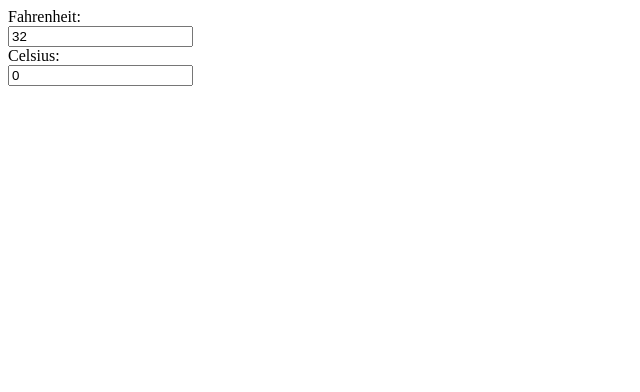
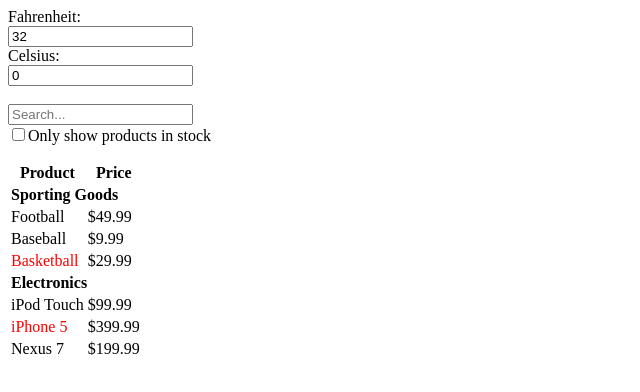
Before and after one commit to stud2009E/start, a React app: page / in a window 1280 px wide. Shown: the top 392 px of the page, without its empty margins (0-640 px from the left). Built offline with nearby package versions, Linux system fonts and the light colour scheme.

Commit message:
[FEATURE] search table example

```diff
--- a/src/App.jsx
+++ b/src/App.jsx
@@ -1,5 +1,30 @@
 import ReactDom from "react-dom";
 import React from "react";
-import TemperatureCalculator from "./TemperatureCalculator.jsx";
+import TemperatureCalculator from "./temperature/TemperatureCalculator.jsx";
+import SearchTable from "./table/SearchTable.jsx";
 
-ReactDom.render(<TemperatureCalculator/>, document.getElementById("root"));
+const App = props => {
+    return (
+      <div>
+          {props.children}
+      </div>
+    );
+}
+
+const goods = [
+    {category: "Sporting Goods", price: "$49.99", stocked: true, name: "Football"},
+    {category: "Sporting Goods", price: "$9.99", stocked: true, name: "Baseball"},
+    {category: "Sporting Goods", price: "$29.99", stocked: false, name: "Basketball"},
+    {category: "Electronics", price: "$99.99", stocked: true, name: "iPod Touch"},
+    {category: "Electronics", price: "$399.99", stocked: false, name: "iPhone 5"},
+    {category: "Electronics", price: "$199.99", stocked: true, name: "Nexus 7"}
+];
+
+const app =
+    <App>
+        <TemperatureCalculator/>
+        <br/>
+        <SearchTable items={goods}/>
+    </App>;
+
+ReactDom.render(app, document.getElementById("root"));
--- /dev/null
+++ b/src/table/GroupRow.jsx
@@ -0,0 +1,16 @@
+import React from "react";
+
+export default ({category}) => {
+
+    const style = {
+        fontWeight: "bold"
+    }
+
+    return (
+      <tr>
+          <td colSpan={2} style={style}>
+              {category}
+          </td>
+      </tr>
+    );
+}
--- /dev/null
+++ b/src/table/Row.jsx
@@ -0,0 +1,17 @@
+import React from "react";
+
+function Row({name, price, stocked}){
+
+    const style = {
+        color: stocked ? "black" : "red"
+    }
+
+    return (
+      <tr>
+          <td style={style}>{name}</td>
+          <td>{price}</td>
+      </tr>
+    );
+}
+
+export default Row;
--- /dev/null
+++ b/src/table/SearchBar.jsx
@@ -0,0 +1,38 @@
+import React from "react";
+
+class SearchBar extends React.Component{
+    constructor(props) {
+        super(props);
+
+        this.onChange = this.onChange.bind(this);
+        this.onCheckboxChange = this.onCheckboxChange.bind(this);
+    }
+
+    onChange(ev){
+        this.props.search({
+            [ev.target.name]: ev.target.value
+        });
+    }
+
+    onCheckboxChange(ev){
+        this.props.search({
+            [ev.target.name]: ev.target.checked
+        });
+    }
+
+    render() {
+        return (
+            <form>
+                <input name="search" autoComplete="off" onChange={this.onChange} placeholder="Search..."/>
+                <div>
+                    <label>
+                        <input type="checkbox" name="stocked" onChange={this.onCheckboxChange}/>
+                        Only show products in stock
+                    </label>
+                </div>
+            </form>
+        );
+    }
+}
+
+export default SearchBar;
--- /dev/null
+++ b/src/table/SearchTable.jsx
@@ -0,0 +1,61 @@
+import React from "react";
+import SearchBar from "./SearchBar.jsx";
+import TableHeader from "./TableHeader.jsx";
+import Row from "./Row.jsx";
+import GroupRow from "./GroupRow.jsx";
+
+class SearchTable extends React.Component{
+    constructor(props) {
+        super(props);
+
+        this.state = {
+            search: "",
+            stocked: false
+        };
+
+        this.search = this.search.bind(this);
+    }
+
+    search(search){
+        this.setState(search);
+    }
+
+    render() {
+        const {search, stocked} = this.state;
+
+        const rows = (this.props.items || [])
+            .filter(item => {
+                if(!stocked){
+                    return true;
+                }
+                return item.stocked === stocked;
+            })
+            .filter(item => item.name.toLowerCase().includes(search));
+
+        const rowsWithGroup = [];
+        let currentCategory = "";
+        rows.forEach(row => {
+            if(currentCategory !== row.category){
+                currentCategory = row.category;
+                rowsWithGroup.push(<GroupRow key={row.category}{...row}/>);
+            }
+            rowsWithGroup.push(<Row key={row.category+row.name} {...row}/>);
+        });
+
+        return (
+            <div>
+                <SearchBar search={this.search}/>
+                <table>
+                    <thead>
+                        <TableHeader/>
+                    </thead>
+                    <tbody>
+                        {rowsWithGroup}
+                    </tbody>
+                </table>
+            </div>
+        );
+    }
+}
+
+export default SearchTable;
--- /dev/null
+++ b/src/table/TableHeader.jsx
@@ -0,0 +1,10 @@
+import React from "react";
+
+export default () => {
+    return(
+        <tr>
+            <th>Product</th>
+            <th>Price</th>
+        </tr>
+    );
+};
```
Also changed, not shown: src/Test.jsx (deleted, +0 -7 lines), src/temperature/Temperature.jsx (renamed from src/Temperature.jsx), src/temperature/TemperatureCalculator.jsx (renamed from src/TemperatureCalculator.jsx).
